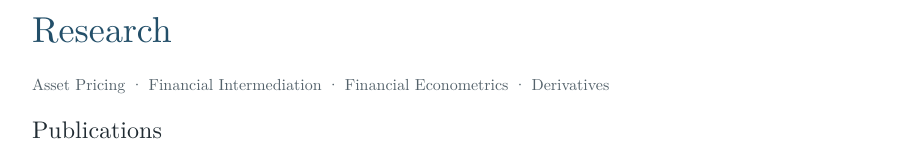
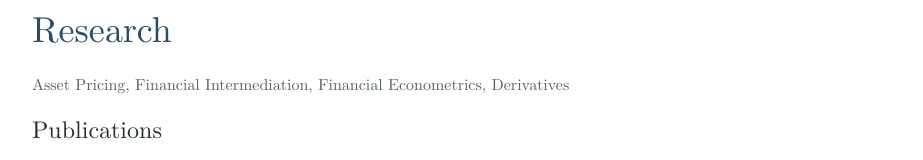
Before and after one commit to jtliu99/jtliu99.github.io, a plain HTML site: page research.html in a window 1280 px wide. Shown: the part 131-291 px from the top of the page, without its empty margins (178-1101 px from the left). Drawn offline with Linux system fonts and the light colour scheme.

Commit message:
Separate research interests with commas

```diff
--- a/research.html
+++ b/research.html
@@ -25,7 +25,7 @@
   </div></header>
   <main id="main">
     <h1>Research</h1>
-    <p class="interests">Asset Pricing · Financial Intermediation · Financial Econometrics · Derivatives</p>
+    <p class="interests">Asset Pricing, Financial Intermediation, Financial Econometrics, Derivatives</p>
     <section aria-labelledby="publications">
       <h2 id="publications">Publications</h2>
       <ol class="paper-list">
```
